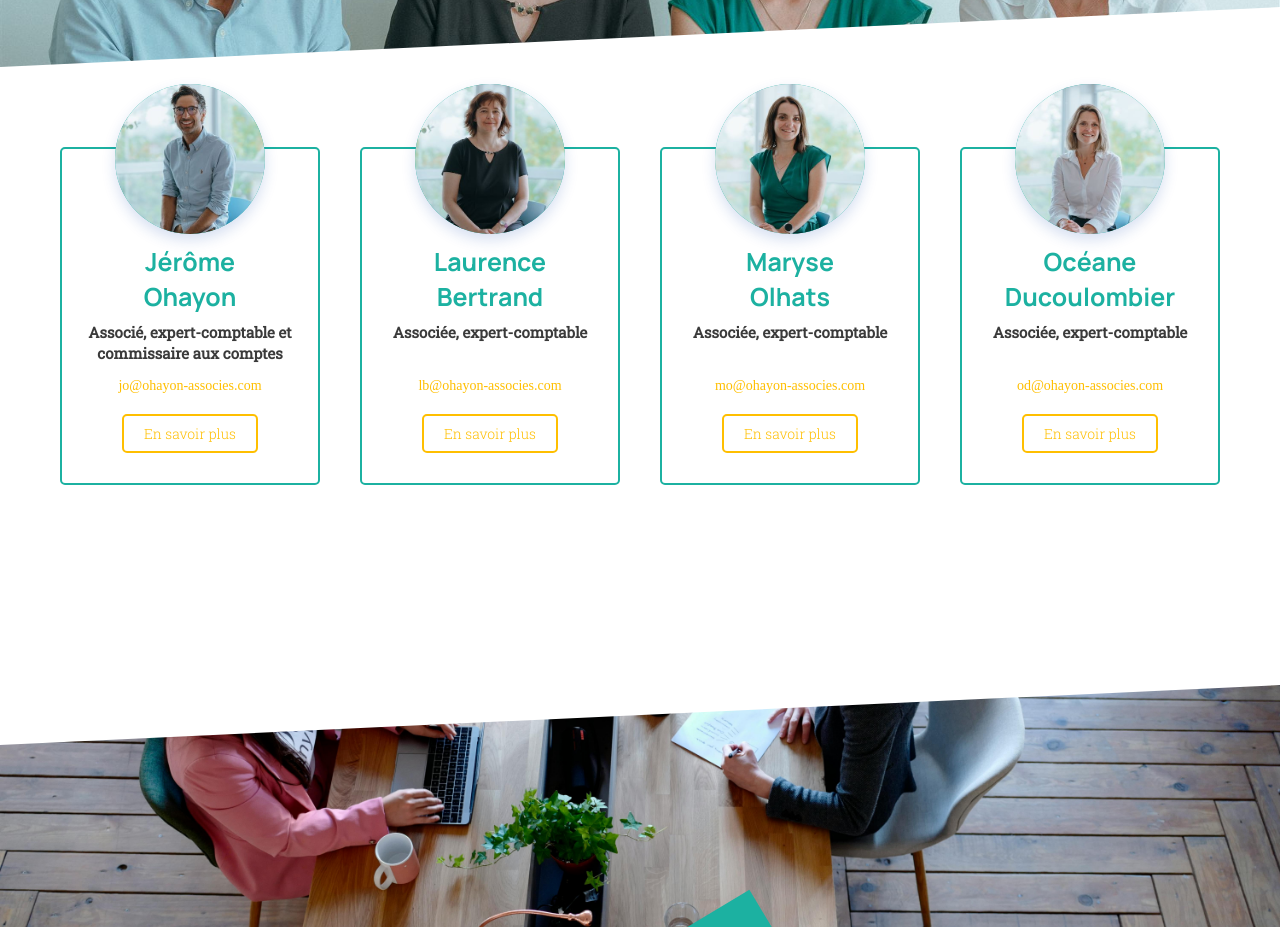
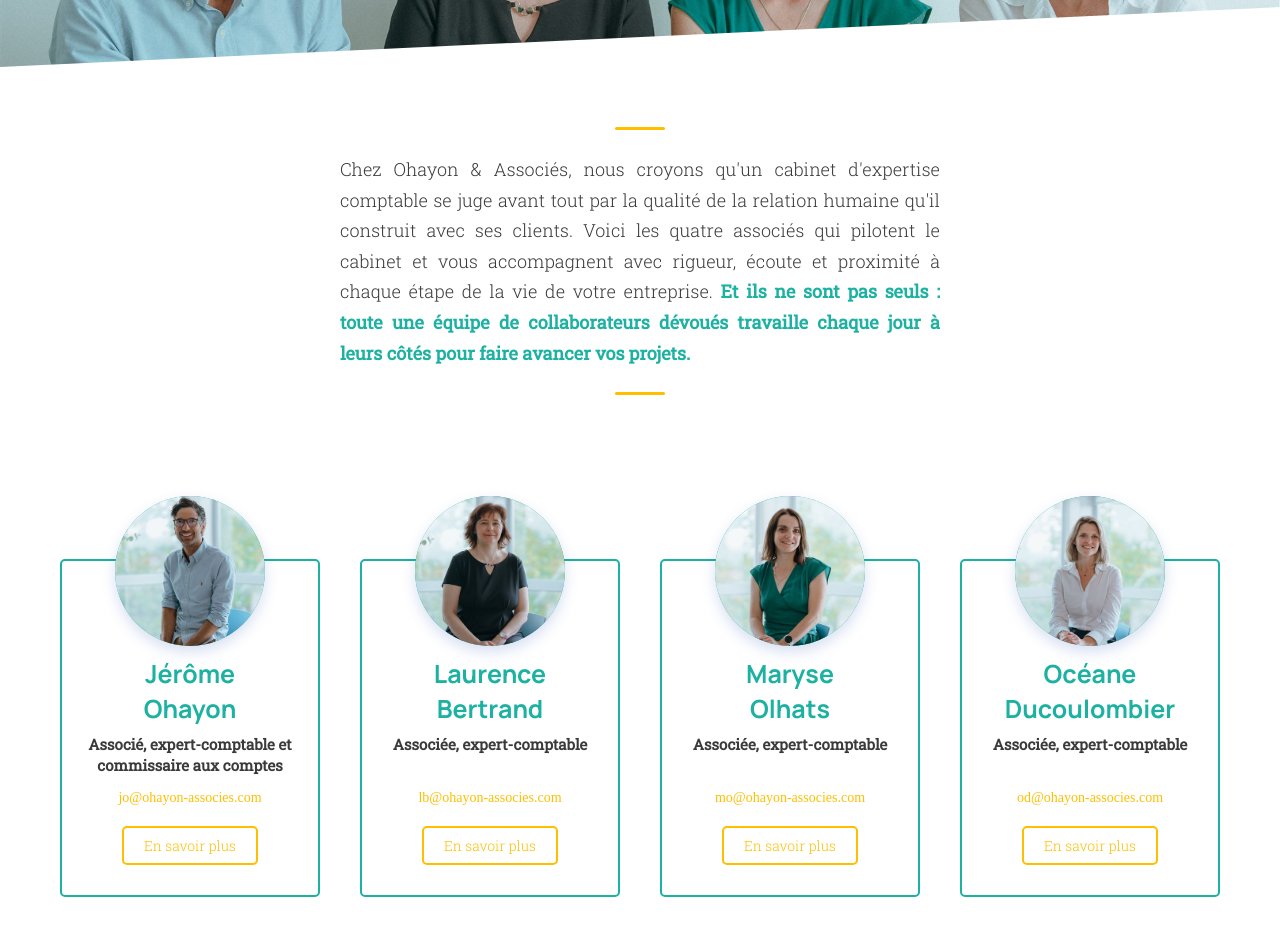
Before and after one commit to Marie-Garde/ohayon, a Nuxt app: page /qui-sommes-nous in a window 1280 px wide. Shown: the part 1400-2327 px from the top of the page. Built offline with nearby package versions, Linux system fonts and the light colour scheme.

Commit message:
add intro paragraph above the associates cards
Introduce the four associates with a short lead text, styled to match
the site's other lead paragraphs, with decorative yellow bars and a
mention of the wider team of dedicated collaborators.

```diff
--- a/app/components/qui-sommes-nous/TeamSection.vue
+++ b/app/components/qui-sommes-nous/TeamSection.vue
@@ -9,6 +9,23 @@
         alt="Équipe au travail"
         class="team__image"
       />
+    </div>
+
+    <div class="team__intro" v-if="!selectedAssociate">
+      <span class="team__intro-bar"></span>
+      <p>
+        Chez Ohayon & Associés, nous croyons qu'un cabinet d'expertise
+        comptable se juge avant tout par la qualité de la relation humaine
+        qu'il construit avec ses clients. Voici les quatre associés qui
+        pilotent le cabinet et vous accompagnent avec rigueur, écoute et
+        proximité à chaque étape de la vie de votre entreprise.
+        <strong>
+          Et ils ne sont pas seuls : toute une équipe de collaborateurs
+          dévoués travaille chaque jour à leurs côtés pour faire avancer vos
+          projets.
+        </strong>
+      </p>
+      <span class="team__intro-bar"></span>
     </div>
 
     <div class="team__associates" v-if="!selectedAssociate">
@@ -208,6 +225,36 @@
   padding: 15px 50px;
   white-space: nowrap;
   transform: rotate(calc(-1 * atan2(var(--slant-height), 100vw)));
+}
+
+.team__intro {
+  max-width: 680px;
+  margin: 60px auto 60px;
+  padding: 0 40px;
+  text-align: center;
+}
+
+.team__intro-bar {
+  display: inline-block;
+  width: 50px;
+  height: 3px;
+  background-color: var(--color-secondary);
+  border-radius: 2px;
+  margin: 0 0 20px;
+}
+
+.team__intro p {
+  text-align: justify;
+  font-weight: 300;
+  font-size: 18px;
+  line-height: 1.7;
+  color: var(--color-text);
+  margin: 0 0 24px;
+}
+
+.team__intro strong {
+  font-weight: 700;
+  color: var(--color-primary);
 }
 
 .team__associates {
```
